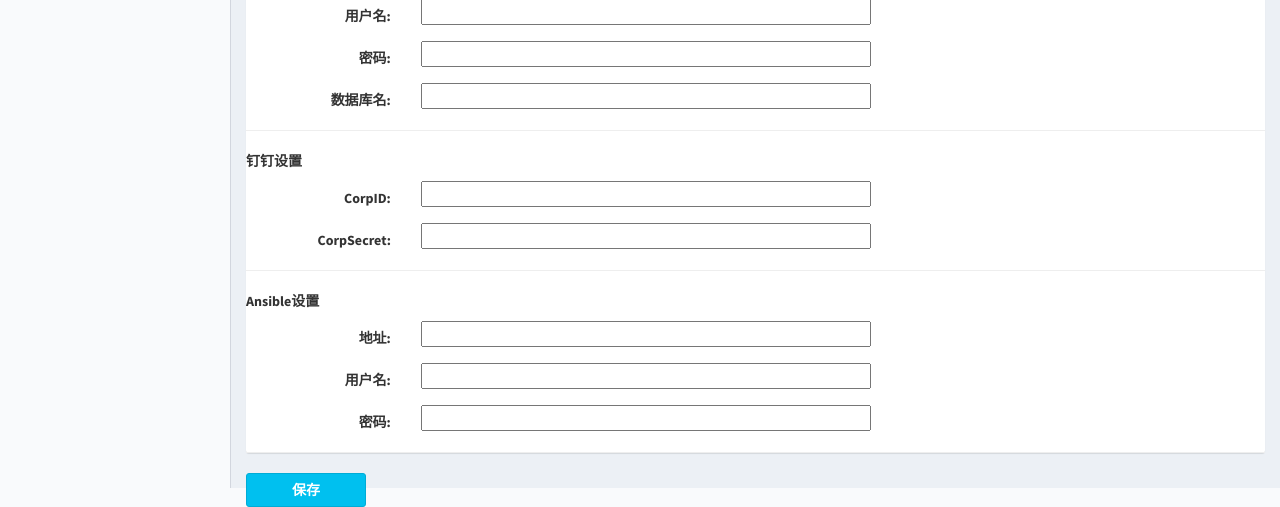
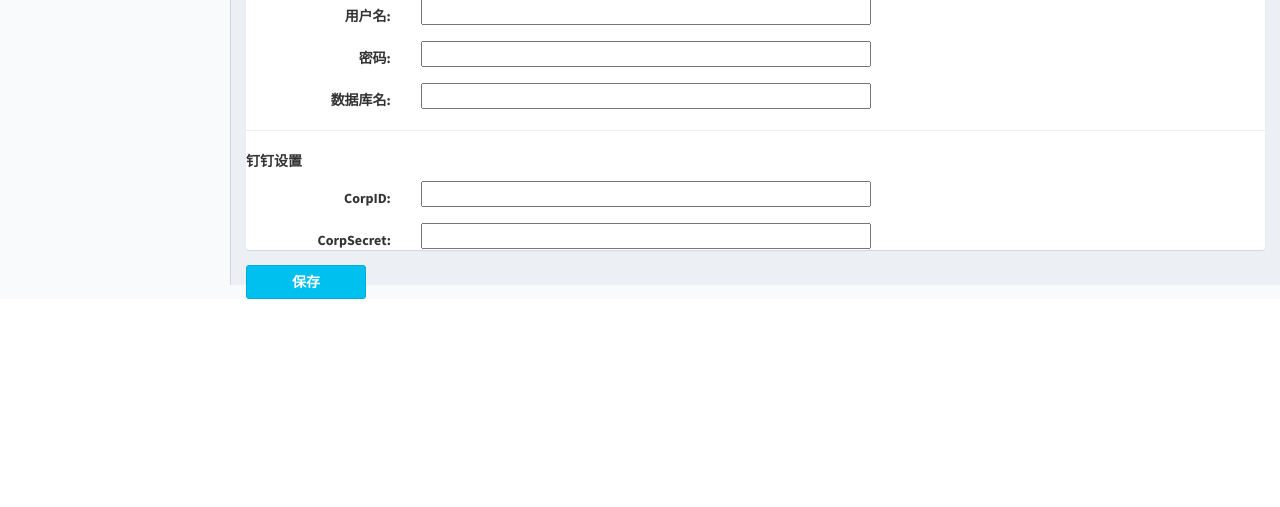
Before and after one commit to wenpengfan/opsadmin, a Django app: page /config/config_save/ in a window 1280 px wide. Shown: the part 1507-2014 px from the top of the page. After the commit the page ends 1806 px from the top, so only its background shows below. Run offline with Django 3.2, Linux system fonts and the light colour scheme; the visitor is signed in with stand-in values (Sample User, id 1); data comes from the database, SQL or seed files in the repository; parts of the project's set-up code (start-up, migrations or seed data) failed here and were passed over; some libraries are stand-ins or nearby versions.

Commit message:
删除semaphore配置

```diff
--- a/config/views.py
+++ b/config/views.py
@@ -57,9 +57,6 @@ def index(request):
         cmdb_database = config.get('cmdb', 'cmdb_database')
         dingding_corpid = config.get('dingding', 'dingding_corpid')
         dingding_corpsecret = config.get('dingding', 'dingding_corpsecret')
-        semaphore_domain = config.get('semaphore', 'semaphore_domain')
-        semaphore_username = config.get('semaphore', 'semaphore_username')
-        semaphore_password = config.get('semaphore', 'semaphore_password')
     return render(request, 'config/index.html', locals())
 
 
@@ -106,10 +103,6 @@ def config_save(request):
         # dingding
         dingding_corpid = request.POST.get('dingding_corpid')
         dingding_corpsecret = request.POST.get('dingding_corpsecret')
-        # semaphore
-        semaphore_domain = request.POST.get('semaphore_domain')
-        semaphore_username = request.POST.get('semaphore_username')
-        semaphore_password = request.POST.get('semaphore_password')
 
         config = cp.RawConfigParser()
         dirs = os.path.dirname(os.path.dirname(os.path.abspath(__file__)))
@@ -151,10 +144,6 @@ def config_save(request):
         config.add_section('dingding')
         config.set('dingding', 'dingding_corpid', dingding_corpid)
         config.set('dingding', 'dingding_corpsecret', dingding_corpsecret)
-        config.add_section('semaphore')
-        config.set('semaphore', 'semaphore_domain', semaphore_domain)
-        config.set('semaphore', 'semaphore_username', semaphore_username)
-        config.set('semaphore', 'semaphore_password', semaphore_password)
         tips = u"保存成功！"
         display_control = ""
         with open(dirs+'/opsadmin.conf', 'wb') as cfgfile:
@@ -191,9 +180,6 @@ def config_save(request):
             cmdb_database = config.get('cmdb', 'cmdb_database')
             dingding_corpid = config.get('dingding', 'dingding_corpid')
             dingding_corpsecret = config.get('dingding', 'dingding_corpsecret')
-            semaphore_domain = config.get('semaphore', 'semaphore_domain')
-            semaphore_username = config.get('semaphore', 'semaphore_username')
-            semaphore_password = config.get('semaphore', 'semaphore_password')
     else:
         display_control = "none"
     return render(request, 'config/index.html', locals())
@@ -225,9 +211,6 @@ def get_dir(args):
         cmdb_database = config.get('cmdb', 'cmdb_database')
         dingding_corpid = config.get('dingding', 'dingding_corpid')
         dingding_corpsecret = config.get('dingding', 'dingding_corpsecret')
-        semaphore_domain = config.get('semaphore', 'semaphore_domain')
-        semaphore_username = config.get('semaphore', 'semaphore_username')
-        semaphore_password = config.get('semaphore', 'semaphore_password')
     # 根据传入参数返回变量以获取配置，返回变量名与参数名相同
     if args:
         return vars()[args]
--- a/templates/config/index.html
+++ b/templates/config/index.html
@@ -246,27 +246,6 @@
                     <input type="text" value="{{ dingding_corpsecret }}" id="dingding_corpsecret" name="dingding_corpsecret" style="width:450px;">
                   </div>
                 </div>
-                <hr>
-                <p><b>Ansible设置</b></p>
-                <div class="form-group">
-                  <label for="semaphore_domain" class="col-sm-2 control-label">地址:</label>
-                  <div class="col-sm-10">
-                    <input type="text" value="{{ semaphore_domain }}" id="semaphore_domain" name="semaphore_domain" style="width:450px;">
-                  </div>
-                </div>
-                <div class="form-group">
-                  <label for="semaphore_username" class="col-sm-2 control-label">用户名:</label>
-                  <div class="col-sm-10">
-                    <input type="text" value="{{ semaphore_username }}" id="semaphore_username" name="semaphore_username" style="width:450px;">
-                  </div>
-                </div>
-                <div class="form-group">
-                  <label for="semaphore_password" class="col-sm-2 control-label">密码:</label>
-                  <div class="col-sm-10">
-                    <input type="text" value="{{ semaphore_password }}" id="semaphore_password" name="semaphore_password" style="width:450px;">
-                  </div>
-                </div>
-                <hr>
                 <div>
                 	<button type="submit" onclick="checkSubmit()" class="btn btn-info pull-left" style="width: 120px"><b>保存</b></button>
               	</div>
```
Also changed, not shown: README.md (added).
